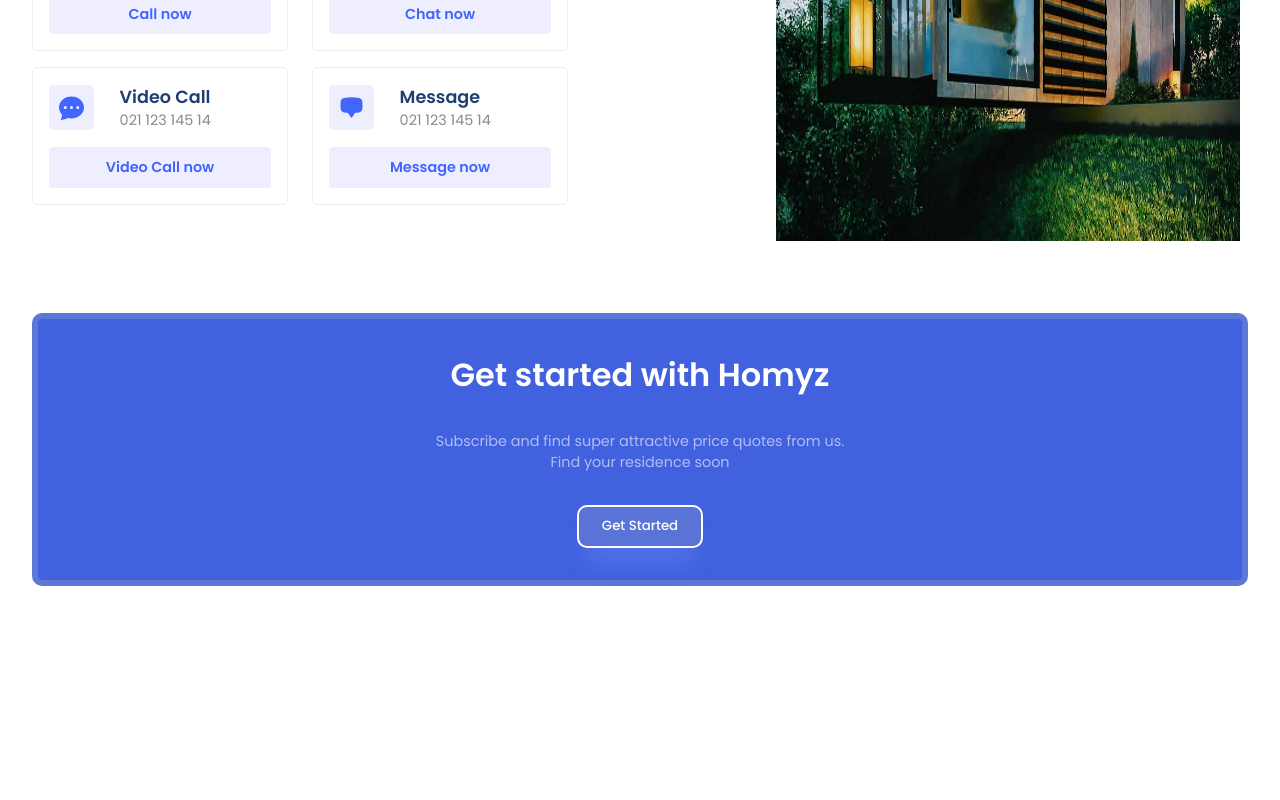
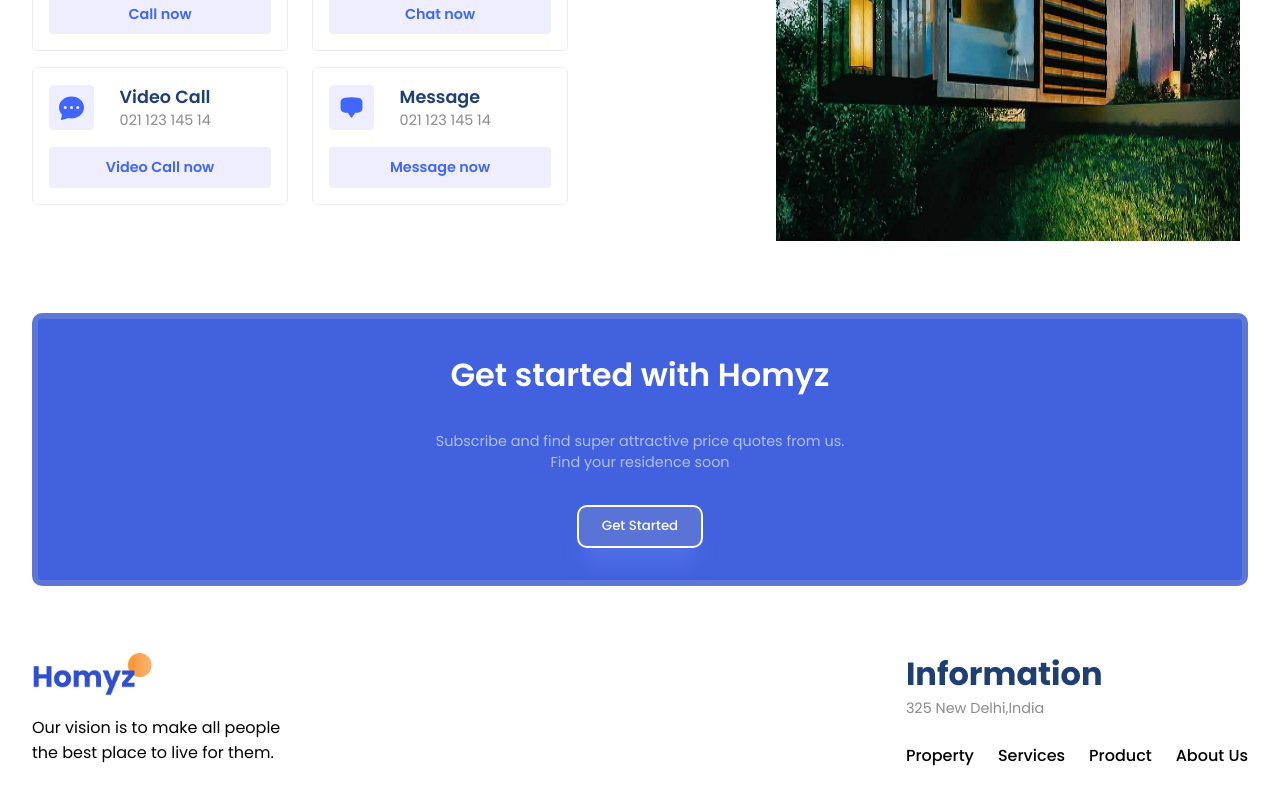
Before and after one commit to sanjeeb42/Homyz--Find-You-Perfect-Home, a React (Vite) app: page / in a window 1280 px wide. Shown: the part 2431-3231 px from the top of the page. Before the commit the page ends 3049 px from the top, so only its background shows below. Built offline with nearby package versions, Linux system fonts and the light colour scheme.

Commit message:
Added Footer Section

```diff
--- a/src/App.jsx
+++ b/src/App.jsx
@@ -6,6 +6,7 @@
 import Value from "./components/Value/Value";
 import Contact from "./components/Contact/Contact";
 import GetStarted from "./components/GetStarted/GetStarted";
+import Footer from "./components/Footer/Footer";
 function App() {
   return (
     <div className="App">
@@ -19,6 +20,7 @@
       <Value/>
       <Contact/>
       <GetStarted/>
+      <Footer/>
     </div>
   );
 }
--- /dev/null
+++ b/src/components/Footer/Footer.css
@@ -0,0 +1,13 @@
+.f-container{
+    justify-content: space-between;
+}
+
+.f-left{
+    gap:1rem;
+}
+
+.f-menu{
+    gap:1.5rem;
+    margin-top: 1.5rem;
+    font-weight: 500;
+}
--- /dev/null
+++ b/src/components/Footer/Footer.jsx
@@ -0,0 +1,30 @@
+import React from "react";
+import "./Footer.css";
+const Footer = () => {
+  return (
+    <section className="f-wrapper">
+      <div className="paddings innerWidth flexCenter f-container">
+        <div className="flexColStart f-left">
+          <img src="./logo2.png" alt="" width={120} />
+          <span>
+            Our vision is to make all people
+            <br />
+            the best place to live for them.
+          </span>
+        </div>
+        <div className="flexColStart f-right">
+          <span className="primaryText">Information</span>
+          <span className="secondaryText">325 New Delhi,India</span>
+          <div className="flexCenter f-menu">
+            <span>Property</span>
+            <span>Services</span>
+            <span>Product</span>
+            <span>About Us</span>
+          </div>
+        </div>
+      </div>
+    </section>
+  );
+};
+
+export default Footer;
```
